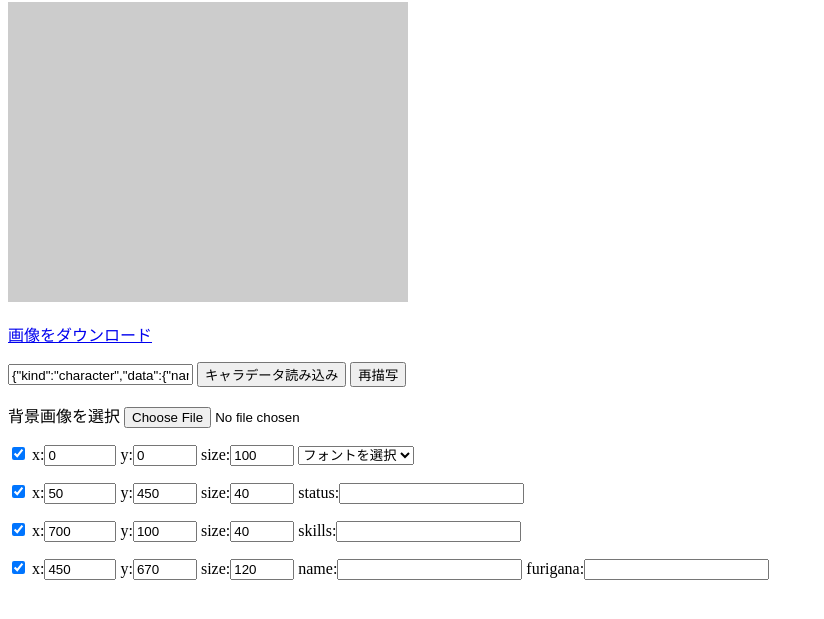
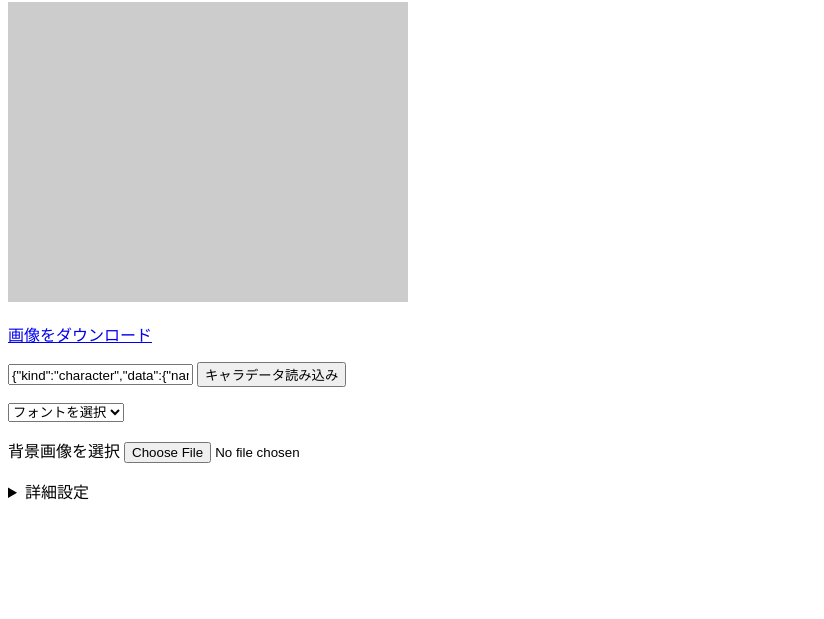
Before and after one commit to HhotateA/TRPGDisplayMaker, a plain HTML site: page index.html in a window 1280 px wide. Shown: the part 87-706 px from the top of the page, without its empty margins (0-824 px from the left). Drawn offline with nearby package versions, Linux system fonts and the light colour scheme; a web font is replaced by a local one.

Commit message:
htmlを整形

```diff
--- a/index.html
+++ b/index.html
@@ -15,19 +15,22 @@
     <p>
         <input type="text" id="jsonInput" value='{"kind":"character","data":{"name":"猫魔 帆立 (ねこま ほたて)","initiative":15,"iconUrl":"https://charas.hhotatea.com/imgs/hotate_4.png","commands":"1d100<={SAN} 【正気度ロール】\nCCB<=60 【アイデア】\nCCB<=60 【幸運】\nCCB<=30 【知識】\nCCB<=25 【目星】\nCCB<=25 【聞き耳】\nCCB<=25 【図書館】\nCCB<=30 【回避】\nCCB<=50 【こぶし（パンチ）】\nCCB<=30 【キック】\nCCB<=25 【忍び歩き】\nCCB<=50 【製作（ねこまんま）】\nCCB<=65 【跳躍】\nCCB<=25 【ナビゲート】\nCCB<=25 【言いくるめ】\nCCB<=8 【値切り】\nCCB<=35 【母国語（日本語）】\nCCB<=15 【猫魔人語】\nCCB<=6 【医学】\nCCB<=30 【化学】\nCCB<=55 【芸術（TRPG）】\nCCB<=5 【コンピューター】\nCCB<=6 【心理学】\nCCB<=2 【人類学】\nCCB<=2 【生物学】\nCCB<=2 【地質学】\nCCB<=2 【電子工学】\nCCB<=2 【天文学】\nCCB<=80 【おひるね】\n1d3-1D4 【ダメージ判定】\n1d4-1D4 【ダメージ判定】\n1d6-1D4 【ダメージ判定】\nCCB<={STR}*5 【STR × 5】\nCCB<={CON}*5 【CON × 5】\nCCB<={POW}*5 【POW × 5】\nCCB<={DEX}*5 【DEX × 5】\nCCB<={APP}*5 【APP × 5】\nCCB<={SIZ}*5 【SIZ × 5】\nCCB<={INT}*5 【INT × 5】\nCCB<={EDU}*5 【EDU × 5】\n","status":[{"label":"HP","value":10,"max":10},{"label":"MP","value":12,"max":12},{"label":"SAN","value":0,"max":0}],"params":[{"label":"STR","value":"5"},{"label":"CON","value":"11"},{"label":"POW","value":"12"},{"label":"DEX","value":"15"},{"label":"APP","value":"13"},{"label":"SIZ","value":"8"},{"label":"INT","value":"12"},{"label":"EDU","value":"6"}],"color":"#ffdbed"}}' >
         <button id="loadButton" name="loadButton">キャラデータ読み込み</button>
-        <button id="drawButton" name="drawButton">再描写</button>
     </p>
+
+    <select id="fontSelect">
+      <option value="arial">フォントを選択</option>
+    </select>
+
     <p> 背景画像を選択 <input id="bgInput" name="bgInput" type="file" accept="image/jpeg,image/png"> </p>
 
+    <details>
+      <summary>詳細設定</summary>
+      <button id="drawButton" name="drawButton">再描写</button>
       <p>
         <input type="checkbox" id="iconToggle" name="iconToggle" checked>
         x:<input type="number" id="iconXInput" name="iconXInput" min="0" max="1200" value="0"/>
         y:<input type="number" id="iconYInput" name="iconYInput" min="0" max="900" value="0"/>
         size:<input type="number" id="iconSizeInput" name="iconSizeInput" min="0" max="500" value="100"/>
-
-      <select id="fontSelect">
-        <option value="arial">フォントを選択</option>
-      </select>
       </p>
       <p>
         <input type="checkbox" id="statusToggle" name="statusToggle" checked>
@@ -51,6 +54,7 @@
         name:<input type="text" id="nameInput" name="nameInput">
         furigana:<input type="text" id="furiganaInput" name="furiganaInput">
       </p>
+    </details>
 
     <!-- ライブラリ読み込み -->
     <script src="https://ajax.googleapis.com/ajax/libs/jquery/3.6.0/jquery.min.js"></script>
```
Lines whose indentation alone changed are shown as unchanged.
